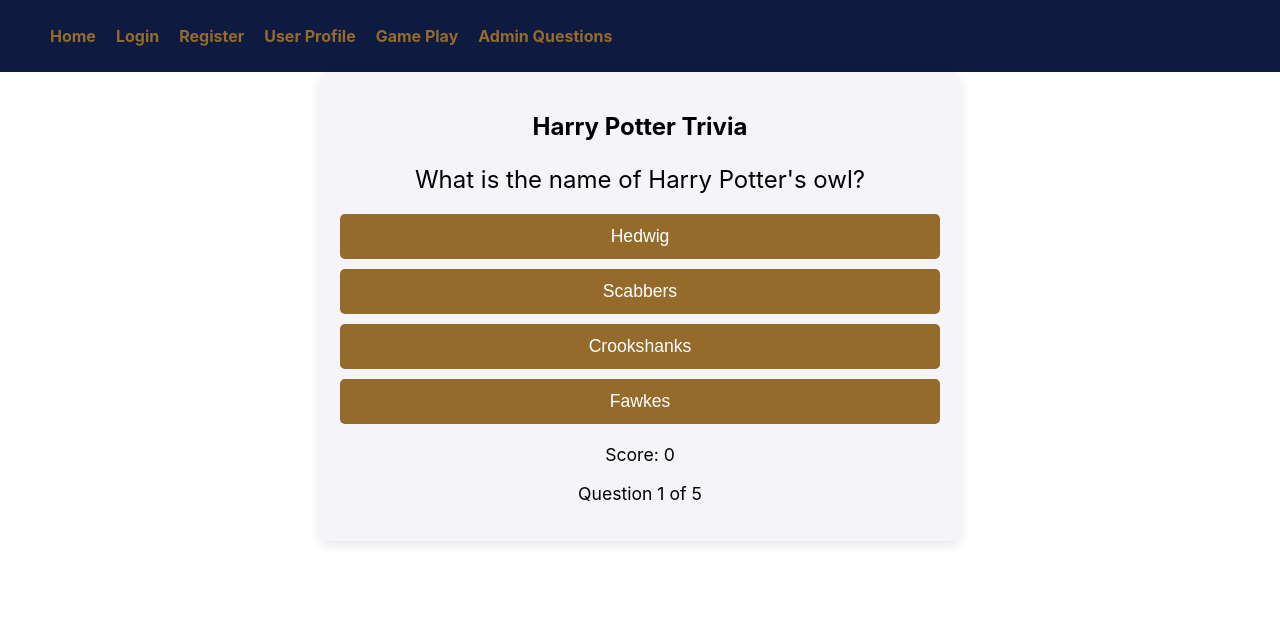
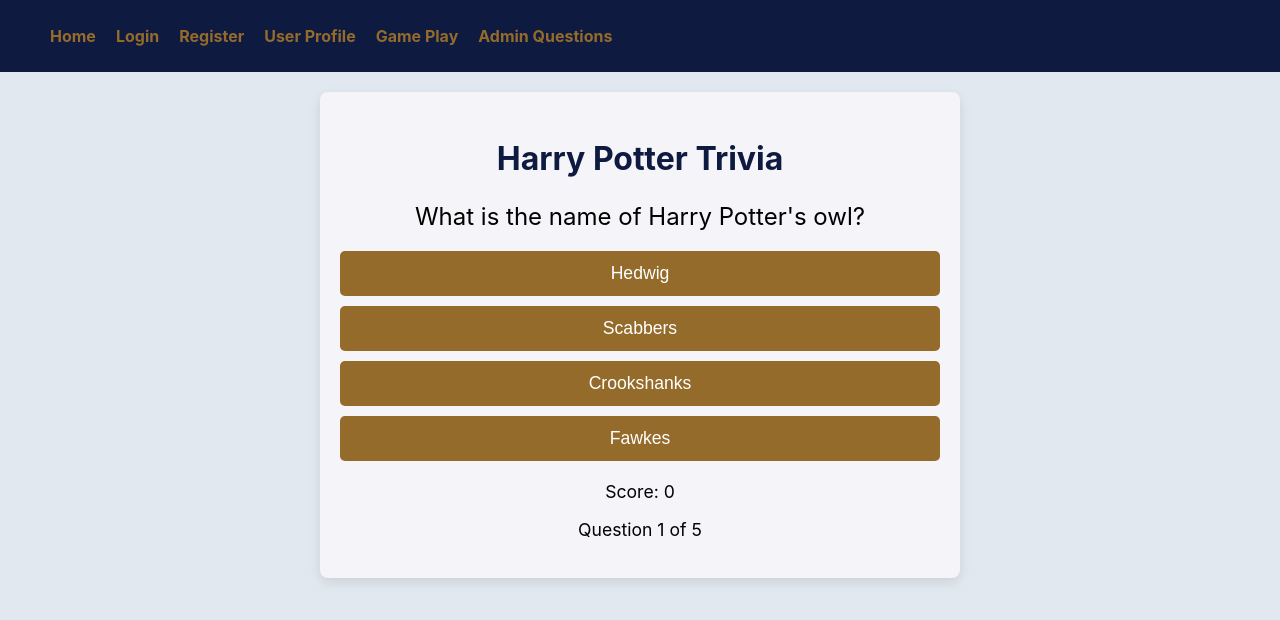
Before and after one commit to martapolii/RAVENCLAW, a React (Vite) app in the folder client/: page /game-play in a window 1280 px wide. Shown: the top 620 px of the page. Built offline with nearby package versions, Linux system fonts and the light colour scheme.

Commit message:
Changed UI Features
I tried to make box margins consistent throughout each page. I tried maintaining color schemes throughout, and changed colors on some buttons, and headings. I changed the background to a softer color that mixes better with the Raven Color blue we are using for the site.

```diff
--- a/client/src/css/AdminQuestions.css
+++ b/client/src/css/AdminQuestions.css
@@ -47,7 +47,7 @@
   padding: 12px 24px; /* Larger padding for buttons */
   font-size: 1.1rem; /* Match button font size with GamePlay */
   background-color: white;
-  color: #946b2b;
+  color: #0e1a40;
   border: none;
   border-radius: 5px; /* Rounded corners for buttons */
   margin-top: 20px; /*Same size as Login Button spacing */
@@ -61,7 +61,7 @@
 
 .score-container {
   margin-top: 20px;
-  font-size: 1.1rem; /* Consistent with GamePlay */
+  font-size: 1.1rem;
   text-align: center; /* Center-align the score section */
 }
 
--- a/client/src/css/index.css
+++ b/client/src/css/index.css
@@ -5,6 +5,7 @@ body {
     sans-serif;
   -webkit-font-smoothing: antialiased;
   -moz-osx-font-smoothing: grayscale;
+  background-color: #e1e8f0; /*Changed this to make the dark blue and the background easier on the eyes when you're looking at the website*/
 }
 
 code {
--- a/client/src/mainRouter.jsx
+++ b/client/src/mainRouter.jsx
@@ -2,8 +2,6 @@ import React from 'react';
 import { BrowserRouter as Router, Routes, Route } from 'react-router-dom';
 import Navbar from './components/navbar';
 import Home from './pages/home';
-
-
 import Login from './pages/login';
 import Register from './pages/register';
 import UserProfile from './pages/UserProfile';
--- a/client/src/pages/GamePlay.jsx
+++ b/client/src/pages/GamePlay.jsx
@@ -57,7 +57,7 @@ const GamePlay = () => {
 
   return (
     <div className="gameplay-container" style={gameplayContainerStyle}>
-      <h2>Harry Potter Trivia</h2>
+      <h2 style={headerStyle}>Harry Potter Trivia</h2>
       <p style={questionStyle}>
         {questions[currentQuestionIndex].question}
       </p>
@@ -101,8 +101,14 @@ const gameplayContainerStyle = {
   borderRadius: "8px",
   boxShadow: "0 4px 12px rgba(0, 0, 0, 0.1)",
   maxWidth: "600px",
-  margin: "auto",
+  margin: '20px auto',
   textAlign: "center",
+};
+
+const headerStyle = { // Added this to make the color scheme between GamePlay and UserProfile consistent - T
+  color: '#0e1a40',
+  fontSize: '2rem',
+  marginBottom: '20px',
 };
 
 const questionStyle = {
--- a/client/src/pages/UserProfile.jsx
+++ b/client/src/pages/UserProfile.jsx
@@ -20,12 +20,12 @@ const UserProfile = () => {
 
 
   const profileContainerStyle = {
-    backgroundColor: '#f0f4f8',
+    backgroundColor: '#f4f4f9',
     padding: '20px',
     borderRadius: '8px',
     boxShadow: '0 4px 12px rgba(0, 0, 0, 0.1)',
     maxWidth: '600px',
-    margin: 'auto',
+    margin: '20px auto',
     textAlign: 'center',
   };
 
--- a/client/src/pages/home.jsx
+++ b/client/src/pages/home.jsx
@@ -8,13 +8,15 @@ const Home = () => {
     color: '#946b2b', // White text color
     padding: '40px',
     borderRadius: '10px',
+    margin: '20px auto', // Ensures same margin as each page
+    maxWidth: '800px', // Limits the width to match the Register page
     boxShadow: '0px 4px 10px rgba(0, 0, 0, 0.3)',
     fontFamily: "'Georgia', serif",
   };
 
   const buttonStyles = {
     backgroundColor: '#white',
-    color: '#946b2b',
+    color: '#0e1a40', // Ravenclaw blue
     padding: '15px 30px',
     fontSize: '1.2em',
     border: 'none',
--- a/client/src/pages/login.jsx
+++ b/client/src/pages/login.jsx
@@ -6,7 +6,6 @@ const Login = () => {
 
   const handleSubmit = (e) => {
     e.preventDefault();
-    // Need to do some updating here for deliverable 3
     alert('Login successful!');
   };
 
@@ -18,7 +17,8 @@ const Login = () => {
     padding: '40px',
     borderRadius: '10px',
     boxShadow: '0px 4px 10px rgba(0, 0, 0, 0.3)',
-    marginTop: '50px',
+    margin: '20px auto', // Ensures same margin as Register page
+    maxWidth: '800px', // Limits the width to match the Register page
   };
 
   const formStyles = {
@@ -45,8 +45,8 @@ const Login = () => {
   };
 
   const buttonStyles = {
-    backgroundColor: '#white', // Silver button
-    color: '#946b2b', // Dark blue text
+    backgroundColor: '#ffffff', // Silver button
+    color: '#0e1a40', // Dark blue text
     padding: '15px 30px',
     fontSize: '1.2em',
     border: 'none',
--- a/client/src/pages/register.jsx
+++ b/client/src/pages/register.jsx
@@ -7,19 +7,19 @@ const Register = () => {
 
   const handleSubmit = (e) => {
     e.preventDefault();
-    // We need to add registeration logic here - deliverable 3 likely will have this
     alert('Registration successful!');
   };
 
   const pageStyles = {
     textAlign: 'center',
-    margin: '20px',
     backgroundColor: '#0e1a40', // Ravenclaw blue
     color: '#946b2b', // White text color
     padding: '40px',
     borderRadius: '10px',
     boxShadow: '0px 4px 10px rgba(0, 0, 0, 0.3)',
     fontFamily: "'Georgia', serif",
+    margin: '20px auto', // Ensures same margin as each page
+    maxWidth: '800px', // Limits the width to match each page
   };
 
   const formStyles = {
@@ -47,7 +47,7 @@ const Register = () => {
 
   const buttonStyles = {
     backgroundColor: '#ffffff', // White button
-    color: '#946b2b', // Dark gold text color
+    color: '#0e1a40', // Dark gold text color
     padding: '15px 30px',
     fontSize: '1.2em',
     border: 'none',
```
